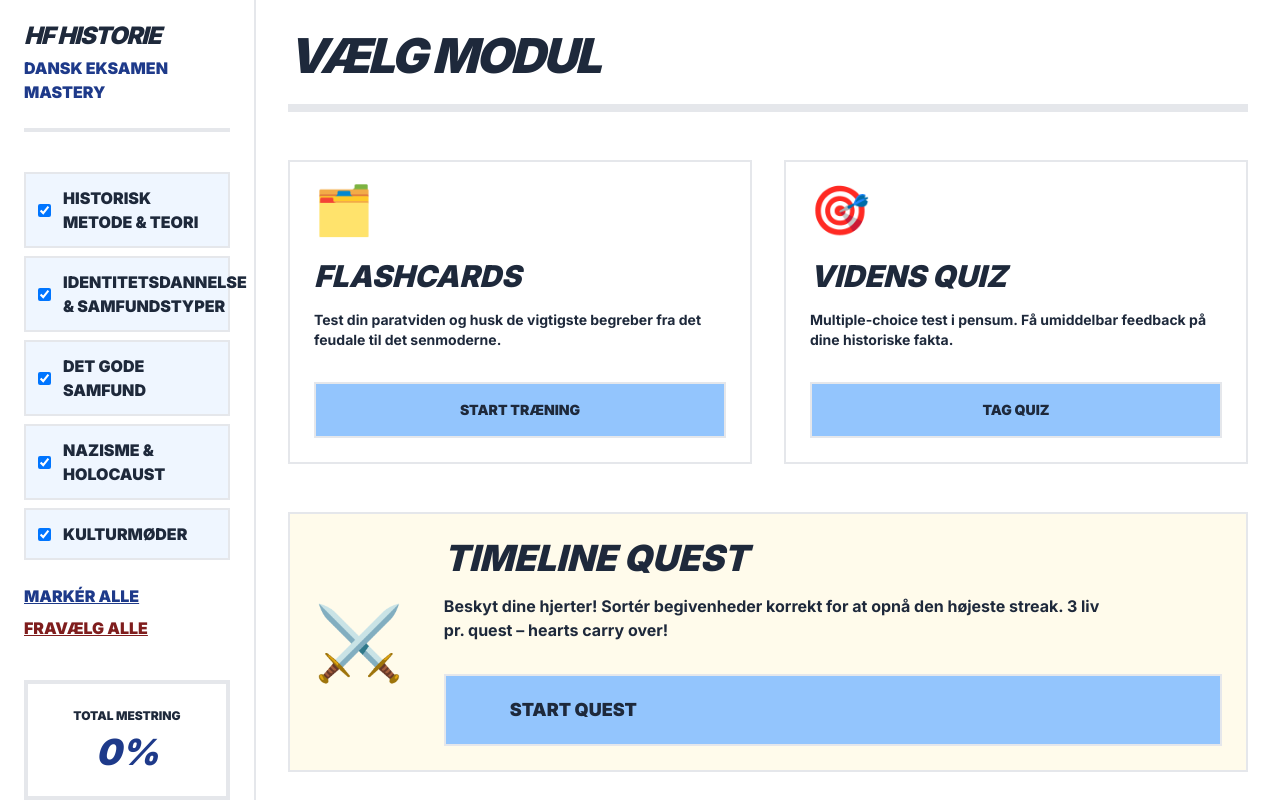
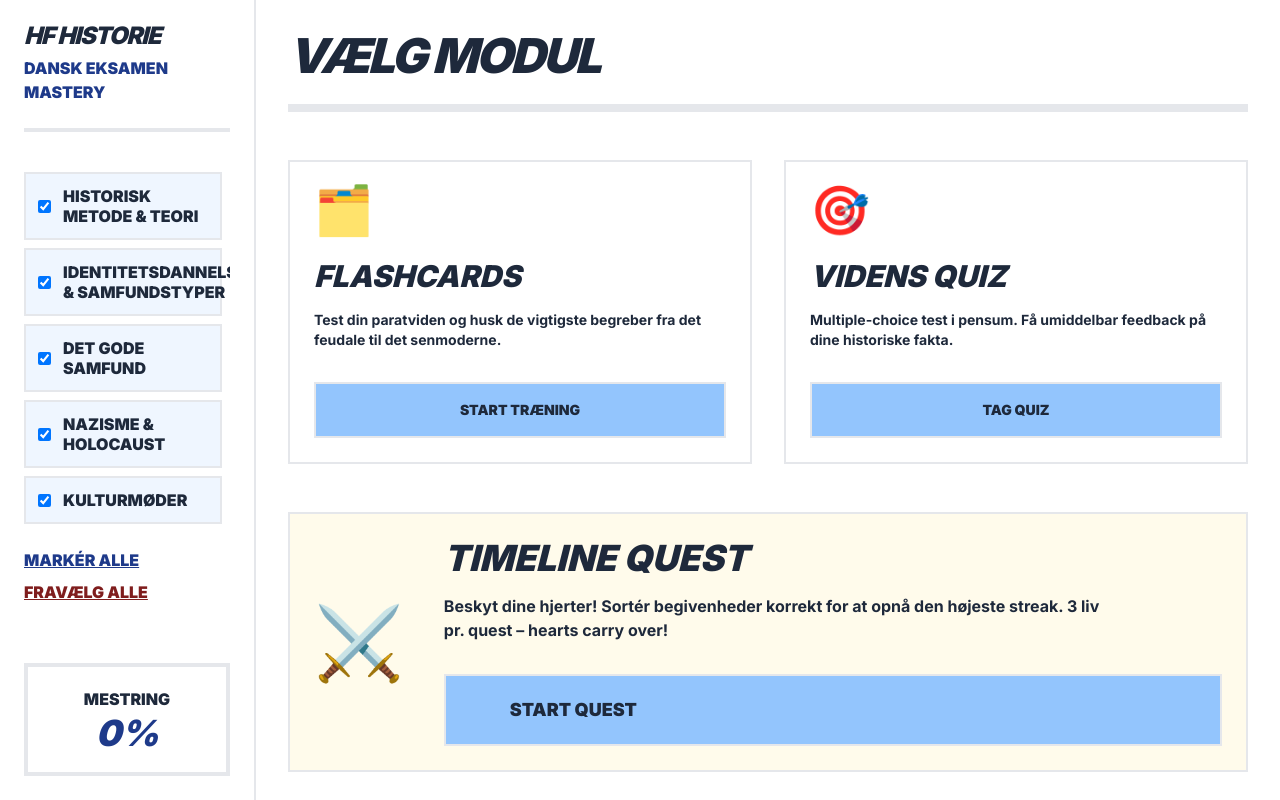
Before and after one commit to RktRobinhood/HF-History-Exam-Review, a React (Vite) app: page / in a window 1280 px wide. Built offline with nearby package versions, Linux system fonts and the light colour scheme.

Commit message:
feat: Add content on globalization and immigration
Introduces new entries for Topic 4, covering historical aspects of globalization and immigration debates in Denmark. Also includes updates to the audio engine and UI styling.

```diff
--- /dev/null
+++ b/data/emne4_globalization.js
@@ -0,0 +1,12 @@
+
+export const emne4_globalization_entries = [
+  { id: 'glob_1', topicId: '4', type: 'concept', title: 'Globalisering (Definition)', description: 'Historisk proces hvor verden bliver stadigt mere forbundet økonomisk, politisk, kulturelt og teknologisk.', questions: [
+    { question: 'Hvad betegner globalisering i historisk kontekst?', options: ['En proces med stigende forbundethed på tværs af landegrænser', 'At alle taler det samme sprog', 'At man kun må købe danske varer', 'At jernbanen bliver nedlagt'], correctAnswer: 'En proces med stigende forbundethed på tværs af landegrænser' }
+  ]},
+  { id: 'glob_2', topicId: '4', type: 'concept', title: 'Acceleration efter 1970', description: 'Globaliseringen tog fart pga. liberalisering af handel, teknologisk udvikling og politiske beslutninger efter 1970erne.', questions: [
+    { question: 'Hvorfor accelererede globaliseringen markant efter 1970’erne?', options: ['Pga. teknologisk udvikling og liberalisering af handel', 'Fordi alle flyttede på landet', 'Pga. mangel på computere', 'Fordi man stoppede al indvandring'], correctAnswer: 'Pga. teknologisk udvikling og liberalisering af handel' }
+  ]},
+  { id: 'glob_3', topicId: '4', type: 'concept', title: 'Nationalstatens udfordring', description: 'Globalisering udfordrer nationalstaten, da kapital, information og mennesker krydser grænser uden for statens kontrol.', questions: [
+    { question: 'Hvordan påvirker globalisering nationalstaten?', options: ['Den udfordrer statens kontrol over økonomi og kultur', 'Den gør staten mere enevældig', 'Den gør grænserne tykkere', 'Den afskaffer alle skatter med det samme'], correctAnswer: 'Den udfordrer statens kontrol over økonomi og kultur' }
+  ]}
+];
--- /dev/null
+++ b/data/emne4_immigration_debate.js
@@ -0,0 +1,12 @@
+
+export const emne4_immigration_entries = [
+  { id: 'imm_1', topicId: '4', type: 'event', title: 'Udlændingeloven af 1983', date: '1983', description: 'Verdens mest liberale udlændingelov, baseret på idealer om menneskerettigheder efter 2. verdenskrig.', questions: [
+    { question: 'Hvad kendetegnede Udlændingeloven af 1983?', options: ['Den var en af verdens mest liberale love med fokus på rettigheder', 'Den var ekstremt streng', 'Den forbød familiesammenføring', 'Den blev kun vedtaget af kongen'], correctAnswer: 'Den var en af verdens mest liberale love med fokus på rettigheder' }
+  ]},
+  { id: 'imm_2', topicId: '4', type: 'concept', title: 'Løntrykkere (Hanne Reintoft 1970)', description: 'Argumentet om at indvandrere presser lønninger ned, især i de lavtlønnede sektorer.', questions: [
+    { question: 'Hvad var Hanne Reintofts (DKP) kritik af gæstearbejdere i 1970?', options: ['At de fungerede som "løntrykkere" og svækkede de lavtlønnedes arbejdskamp', 'At de var for dyre for staten', 'At de ikke ville lære dansk', 'At de tog de bedste boliger'], correctAnswer: 'At de fungerede som "løntrykkere" og svækkede de lavtlønnedes arbejdskamp' }
+  ]},
+  { id: 'imm_3', topicId: '4', type: 'concept', title: 'Værdipolitik vs. Økonomi', description: 'Indvandringsdebatten skiftede i 90erne fra at handle om økonomi til at handle om værdier og national identitet.', questions: [
+    { question: 'Hvorfor blev indvandring et centralt konfliktfelt i 1990’erne?', options: ['Den udfordrede forestillingen om national homogenitet og kulturelle normer', 'Fordi der ikke var flere penge i statskassen', 'Fordi alle indvandrere blev rige', 'Fordi man manglede arbejdskraft'], correctAnswer: 'Den udfordrede forestillingen om national homogenitet og kulturelle normer' }
+  ]}
+];
--- /dev/null
+++ b/data/emne4_pia_k_source.js
@@ -0,0 +1,14 @@
+
+export const emne4_pia_k_sources = [
+  {
+    id: 's4_piak',
+    topicId: '4',
+    title: 'Pia Kjærsgaard (DF): Hvad gjorde du, da Danmark blev ødelagt? (1999)',
+    text: '"Det bliver os, der må besvare det spørgsmål, vore børn og børnebørn stiller: Hvad gjorde du, da Danmark blev ødelagt? (...) Den påstand, at Danmark altid har været et indvandrerland, er rent vås. (...) Nutidens indvandrere er for det meste mennesker fra den tredje verden og hovedsagelig muslimer, som ikke har nogen som helst vilje til at blive en del af danskheden. (...) De kommer med bagagen fuld af mandschauvinisme, rituelle slagtninger og kvindeundertrykkelse."',
+    questions: [
+      { question: 'Hvad er Pia Kjærsgaards hovedsynspunkt på nutidens indvandring?', options: ['At den ødelægger Danmark pga. kulturelle forskelle og manglende vilje til integration', 'At den er en nødvendighed for økonomien', 'At muslimer integrerer sig bedre end polakker', 'At man skal hjælpe alle uanset hvad'], correctAnswer: 'At den ødelægger Danmark pga. kulturelle forskelle og manglende vilje til integration' },
+      { question: 'Hvordan ser hun på tidligere tiders indvandring (hollændere, jøder, polakker)?', options: ['Som succesfuld fordi de var en del af den vestlige kulturkreds', 'Som lige så problematisk som den nuværende', 'Som rent vås (hun benægter den)', 'Som noget man bør glemme'], correctAnswer: 'Som succesfuld fordi de var en del af den vestlige kulturkreds' },
+      { question: 'Hvad mener hun med "godhedsindustrien"?', options: ['Dem hun mener naivt forsvarer indvandring uden at se problemerne', 'En fabrik der laver mad til fattige', 'De allierede under krigen', 'En religiøs bevægelse'], correctAnswer: 'Dem hun mener naivt forsvarer indvandring uden at se problemerne' }
+    ]
+  }
+];
--- /dev/null
+++ b/data/emne4_reintoft_source.js
@@ -0,0 +1,14 @@
+
+export const emne4_reintoft_sources = [
+  {
+    id: 's4_reintoft',
+    topicId: '4',
+    title: 'Hanne Reintoft (DKP) i Folketinget (1970)',
+    text: '"Hvis det er ministerens hensigt, at vi skal have så mange fremmedarbejdere som muligt ind som ekstra løntrykkere, så løser vi jo aldrig lavtlønsproblemet. (...) Det er faktisk også et uafviseligt behov for en dansker at have en arbejdsplads og et sted at tjene sin løn. (...) Vi må på det skarpeste afvise alt ghettobyggeri, vi må kræve svindelen med indvandringen stoppet."',
+    questions: [
+      { question: 'Hvorfor er Hanne Reintoft kritisk over for flere "fremmedarbejdere"?', options: ['Fordi de bruges af arbejdsgiverne til at presse lønningerne ned', 'Fordi hun er racist', 'Fordi de ikke kan dansk', 'Fordi de er for rige'], correctAnswer: 'Fordi de bruges af arbejdsgiverne til at presse lønningerne ned' },
+      { question: 'Hvilken løsning foreslår hun for de lavtlønnede i Danmark?', options: ['At de stærkeste fagområder trækker lønnen op for alle', 'At man importerer mere arbejdskraft', 'At man sænker skatten', 'At man afskaffer fagforeningerne'], correctAnswer: 'At de stærkeste fagområder trækker lønnen op for alle' },
+      { question: 'Hvordan beskriver kilden de sociale forhold (ghettobyggeri)?', options: ['Som noget der skal afvises på det skarpeste', 'Som en god måde at integrere folk på', 'Som luksusboliger', 'Det nævnes ikke'], correctAnswer: 'Som noget der skal afvises på det skarpeste' }
+    ]
+  }
+];
--- a/data/index.js
+++ b/data/index.js
@@ -33,6 +33,10 @@ import { emne3_stanton_entries } from './emne3_stanton_stages.js';
 import { emne3_postwar_entries } from './emne3_postwar_continuity.js';
 import { emne3_ks_exam_logic } from './emne3_ks_exam_trainer.js';
 import { emne4_entries, emne4_sources, emne4_exams } from './emne4.js';
+import { emne4_globalization_entries } from './emne4_globalization.js';
+import { emne4_immigration_entries } from './emne4_immigration_debate.js';
+import { emne4_pia_k_sources } from './emne4_pia_k_source.js';
+import { emne4_reintoft_sources } from './emne4_reintoft_source.js';
 
 export const TOPICS = [
   { id: '0', title: 'Historisk Metode & Teori', description: 'Kildekritik, billedanalyse og historiebrug.' },
@@ -75,6 +79,8 @@ export const HISTORY_ENTRIES = [
   ...emne3_stanton_entries,
   ...emne3_postwar_entries,
   ...emne4_entries,
+  ...emne4_globalization_entries,
+  ...emne4_immigration_entries,
 ];
 
 export const PRIMARY_SOURCES = [
@@ -85,6 +91,8 @@ export const PRIMARY_SOURCES = [
   ...emne3_sources,
   ...emne3_holocaust_deep_sources,
   ...emne4_sources,
+  ...emne4_pia_k_sources,
+  ...emne4_reintoft_sources,
 ];
 
 export const EXAM_INTERPRETATIONS = [
--- a/index.tsx
+++ b/index.tsx
@@ -18,7 +18,6 @@ const scrubDate = (text) => text.replace(/\d{4}/g, '').trim();
 // --- AUDIO ENGINE ---
 const playSound = (type) => {
   try {
-    // Fix: Cast window to any to access webkitAudioContext for broader browser support in TypeScript
     const ctx = new (window.AudioContext || (window as any).webkitAudioContext)();
     const osc = ctx.createOscillator();
     const gain = ctx.createGain();
@@ -68,7 +67,7 @@ const UI = {
   success: "bg-green-300 text-slate-900 hover:bg-green-400",
   warning: "bg-yellow-300 text-slate-900 hover:bg-yellow-400",
   card: "bg-white border-2 border-slate-900 p-6 mb-4",
-  sidebar: "w-64 border-r-2 border-slate-900 bg-slate-50 p-6 shrink-0",
+  sidebar: "w-64 border-r-2 border-slate-900 bg-slate-50 p-6 shrink-0 flex flex-col h-full",
   main: "flex-1 p-8 bg-white overflow-y-auto"
 };
 
@@ -296,7 +295,6 @@ const SourceAnalysis = ({ sources, onExit }) => {
 // --- MAIN APP ---
 
 const App = () => {
-  // Fix: Add explicit typing for stats to prevent 'unknown' errors during mastery calculation
   const [stats, setStats] = useState<Record<string, {count: number, correct: number}>>(() => JSON.parse(localStorage.getItem(STORAGE_KEY + '_stats') || '{}'));
   const [selIds, setSelIds] = useState(() => TOPICS.map(t => t.id));
   const [view, setView] = useState('menu');
@@ -317,16 +315,43 @@ const App = () => {
   const quizQs = useMemo(() => filtered.entries.flatMap(e => (e.questions || []).map(q => ({ ...q, entryId: e.id }))), [filtered]);
   const examQs = useMemo(() => filtered.exams.flatMap(e => (e.subtext || []).map(s => ({ ...s, entryId: e.id }))), [filtered]);
 
-  const masteryData = useMemo(() => {
+  // Advanced Mastery Logic
+  const { masteryData, recommendation } = useMemo(() => {
+    // Overall Stats
     const relevantStats = Object.entries(stats).filter(([id]) => HISTORY_ENTRIES.map(e => e.id).includes(id));
-    if (!relevantStats.length) return { percent: 0, attempts: 0, correct: 0 };
-    let att = 0; let corr = 0;
-    // Fix: Using properly typed stats ensures count and correct are recognized
-    relevantStats.forEach(([_, v]) => { att += v.count; corr += v.correct; });
+    let totalAtt = 0; let totalCorr = 0;
+    // Fix: Explicitly cast 'v' to the expected object shape to resolve property access errors
+    relevantStats.forEach(([_, v]) => {
+      const val = v as {count: number, correct: number};
+      totalAtt += val.count;
+      totalCorr += val.correct;
+    });
+
+    // Per-Topic Mastery for Recommendation
+    const topicMastery = TOPICS.map(t => {
+      const topicEntries = HISTORY_ENTRIES.filter(e => e.topicId === t.id).map(e => e.id);
+      let tAtt = 0; let tCorr = 0;
+      Object.entries(stats).forEach(([id, v]) => {
+        // Fix: Explicitly cast 'v' to the expected object shape to resolve property access errors
+        const val = v as {count: number, correct: number};
+        if (topicEntries.includes(id)) {
+          tAtt += val.count;
+          tCorr += val.correct;
+        }
+      });
+      return { id: t.id, title: t.title, percent: tAtt > 0 ? (tCorr / tAtt) * 100 : 0, attempts: tAtt };
+    });
+
+    // Lowest Mastery Topic
+    const lowest = [...topicMastery].sort((a, b) => a.percent - b.percent)[0];
+
     return {
-      percent: att > 0 ? Math.round((corr / att) * 100) : 0,
-      attempts: att,
-      correct: corr
+      masteryData: {
+        percent: totalAtt > 0 ? Math.round((totalCorr / totalAtt) * 100) : 0,
+        attempts: totalAtt,
+        correct: totalCorr
+      },
+      recommendation: lowest ? lowest.title : "Ingen data endnu"
     };
   }, [stats]);
 
@@ -351,11 +376,11 @@ const App = () => {
           <h1 className="text-2xl font-black uppercase italic tracking-tighter leading-none">HF Historie</h1>
           <p className="text-[10px] font-black text-blue-900 uppercase mt-2">Dansk Eksamen Mastery</p>
         </div>
-        <div className="space-y-2 mb-10">
+        <div className="space-y-2 mb-10 overflow-y-auto pr-2">
           {TOPICS.map(t => (
-            <label key={t.id} className={`flex items-center gap-3 p-3 border-2 cursor-pointer ${selIds.includes(t.id) ? 'border-slate-900 bg-blue-50' : 'border-slate-100 opacity-60'}`}>
+            <label key={t.id} className={`flex items-center gap-3 p-3 border-2 cursor-pointer transition-all ${selIds.includes(t.id) ? 'border-slate-900 bg-blue-50' : 'border-slate-100 opacity-60'}`}>
               <input type="checkbox" checked={selIds.includes(t.id)} onChange={() => setSelIds(s => s.includes(t.id) ? s.filter(x => x !== t.id) : [...s, t.id])} />
-              <span className="text-[11px] font-black uppercase">{t.title}</span>
+              <span className="text-[11px] font-black uppercase leading-tight">{t.title}</span>
             </label>
           ))}
           <div className="pt-4 flex flex-col gap-2">
@@ -363,13 +388,29 @@ const App = () => {
             <button onClick={() => setSelIds([])} className="text-[10px] font-black text-red-900 underline uppercase text-left hover:text-red-500">Fravælg Alle</button>
           </div>
         </div>
-        <div className="mt-auto p-6 border-4 border-slate-900 bg-white text-center shadow-[4px_4px_0px_0px_rgba(15,23,42,1)] group relative cursor-help">
-          <span className="text-xs font-black uppercase text-slate-500 block mb-2">Total Mestring</span>
-          <span className="text-4xl font-black text-blue-900 italic">{masteryData.percent}%</span>
-          {/* Tooltip on Hover */}
-          <div className="hidden group-hover:block absolute bottom-full left-0 w-full bg-slate-900 text-white p-3 text-[10px] mb-2 font-bold uppercase tracking-wider rounded border-2 border-slate-900 shadow-xl">
-             Resultater: {masteryData.correct} / {masteryData.attempts}<br/>
-             Bliv ved til 100%!
+
+        {/* Fixed Mastery Tooltip UI */}
+        <div className="mt-auto group relative pt-4">
+          <div className="p-5 border-4 border-slate-900 bg-white text-center shadow-[4px_4px_0px_0px_rgba(15,23,42,1)] cursor-help transition-transform group-hover:-translate-y-1">
+            <span className="text-[10px] font-black uppercase text-slate-500 block mb-1">Mestring</span>
+            <span className="text-4xl font-black text-blue-900 italic leading-none">{masteryData.percent}%</span>
+          </div>
+
+          {/* Tooltip content - Fixed hidden/group-hover behavior */}
+          <div className="absolute bottom-full left-0 w-64 p-4 bg-slate-900 text-white rounded border-2 border-slate-900 shadow-2xl invisible group-hover:visible opacity-0 group-hover:opacity-100 transition-all duration-200 -translate-y-4 z-50">
+            <h4 className="font-black text-xs uppercase mb-3 border-b border-slate-700 pb-2 text-blue-300 tracking-widest">Mastery Detaljer</h4>
+            <div className="space-y-3">
+              <div className="flex justify-between items-center text-[10px]">
+                <span className="text-slate-400 font-bold uppercase">Svar:</span>
+                <span className="font-black">{masteryData.correct} / {masteryData.attempts}</span>
+              </div>
+              <div className="flex flex-col gap-1">
+                <span className="text-slate-400 font-bold uppercase text-[9px]">Anbefalet fokus næste gang:</span>
+                <span className="font-black text-yellow-400 uppercase text-[10px] leading-tight">{recommendation}</span>
+              </div>
+            </div>
+            {/* Arrow */}
+            <div className="absolute top-full left-10 w-4 h-4 bg-slate-900 rotate-45 -translate-y-2 border-r-2 border-b-2 border-slate-900"></div>
           </div>
         </div>
       </aside>
```
